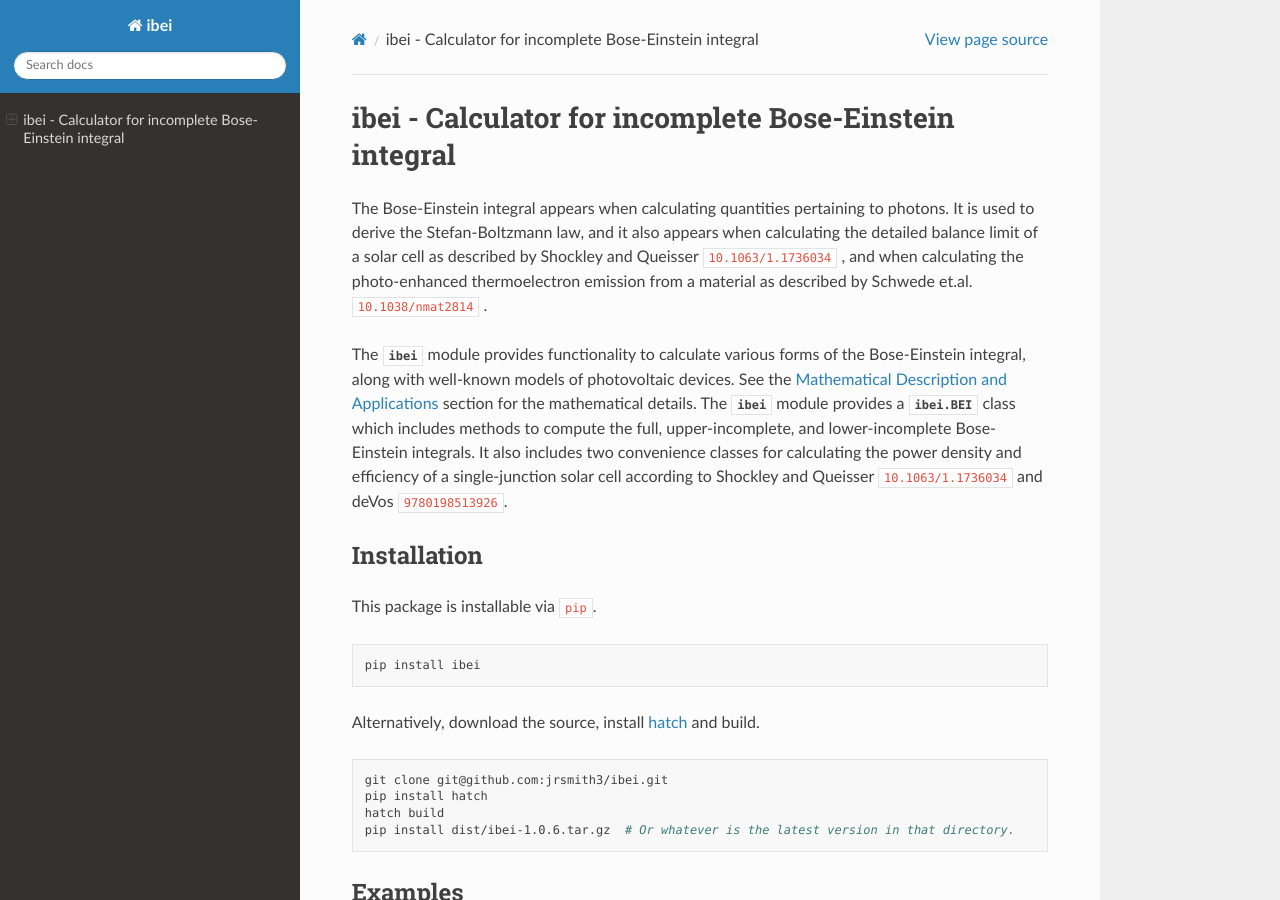
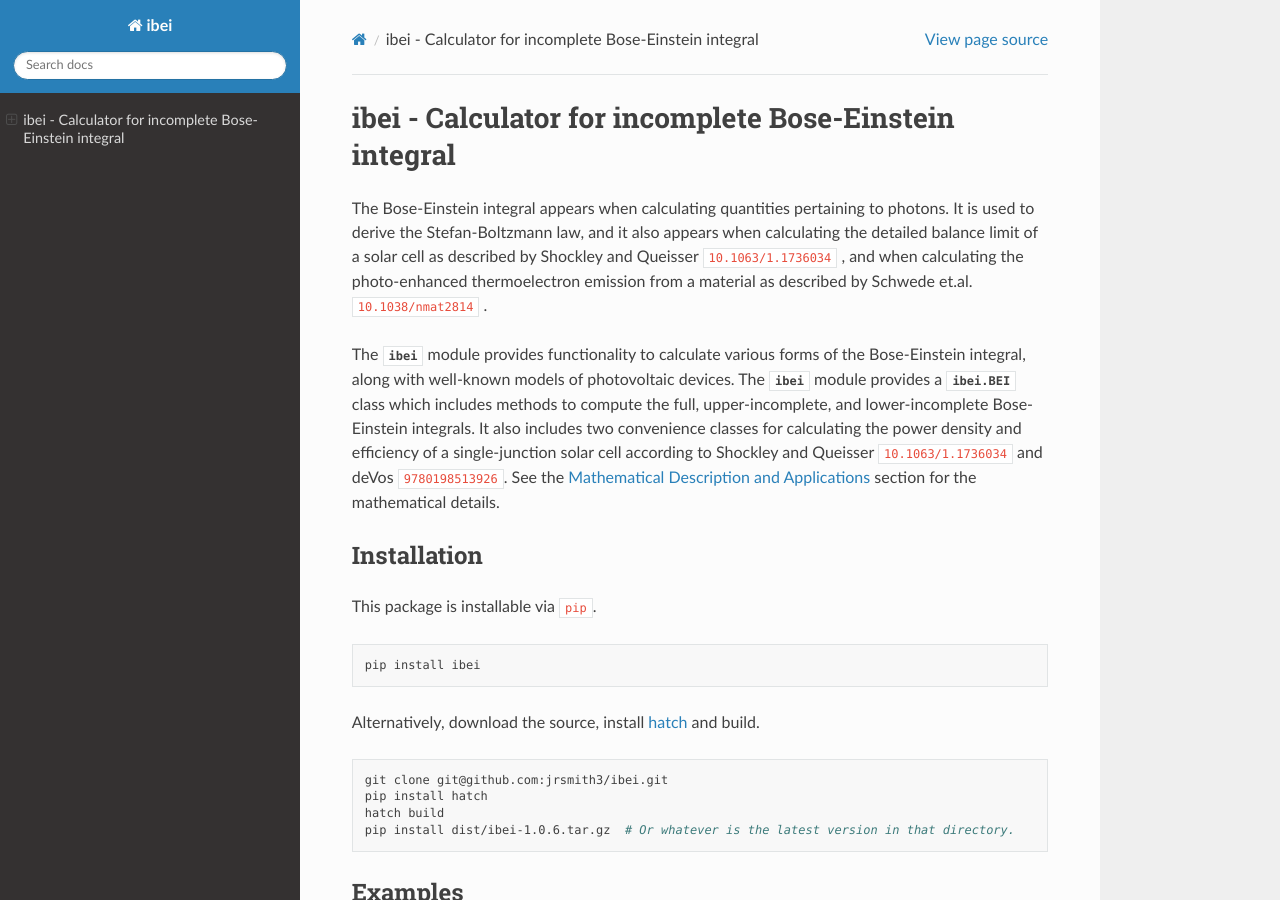
Before and after one commit to jrsmith3/ibei, a Sphinx documentation site: the page built from doc/index.rst, in a window 1280 px wide and 900 px high. Built offline with Sphinx 7.4.7 and the Read the Docs theme 2.0.0, drawn with Linux system fonts in a browser that asks for light colours; the version number could not be read and is left out; cross-references to code outside the pages are shown as plain code.

Commit message:
Edit for clarity

```diff
--- a/doc/index.rst
+++ b/doc/index.rst
@@ -12,15 +12,15 @@ described by Schwede et.al. :cite:`10.1038/nmat2814` .
 
 The :mod:`ibei` module provides functionality to calculate various
 forms of the Bose-Einstein integral, along with well-known models of
-photovoltaic devices. See the
-`Mathematical Description and Applications`_ section for the
-mathematical details. The :mod:`ibei` module provides a
+photovoltaic devices. The :mod:`ibei` module provides a
 :class:`ibei.BEI` class which includes methods to compute the full,
 upper-incomplete, and lower-incomplete Bose-Einstein integrals. It
 also includes two convenience classes for calculating the power
 density and efficiency of a single-junction solar cell according to
 Shockley and Queisser :cite:`10.1063/1.1736034` and
-deVos :cite:`9780198513926`.
+deVos :cite:`9780198513926`. See the
+`Mathematical Description and Applications`_ section for the
+mathematical details.
 
 
 Installation
```
